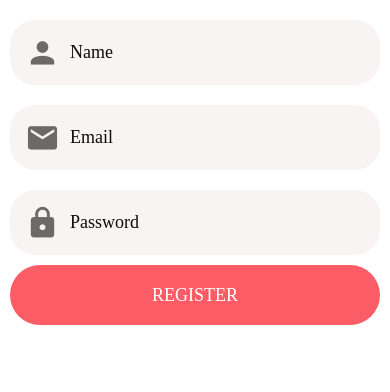
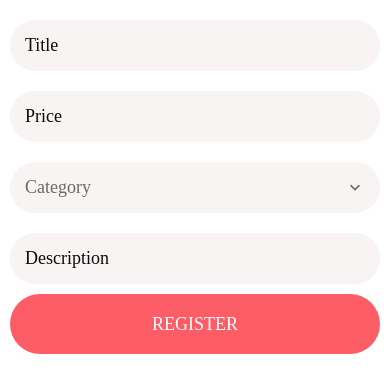
Before and after one commit to melihio/DoneWithIt, a React Native app: screen / in a window 390 px wide. Shown: the top 392 px of the page. Built offline with nearby package versions, Linux system fonts and the light colour scheme.

Commit message:
Add ListingEditScreen

```diff
--- a/App.js
+++ b/App.js
@@ -1,10 +1,11 @@
 import { GestureHandlerRootView } from "react-native-gesture-handler";
 import RegisterScreen from "./app/screens/RegisterScreen";
+import ListingEditScreen from "./app/screens/ListingEditScreen";
 
 export default function App() {
   return (
     <GestureHandlerRootView>
-      <RegisterScreen />
+      <ListingEditScreen />
     </GestureHandlerRootView>
   );
 }
--- /dev/null
+++ b/app/screens/ListingEditScreen.js
@@ -0,0 +1,60 @@
+import React, { useState } from "react";
+import Screen from "../components/Screen";
+import { StyleSheet } from "react-native";
+import { AppForm, AppFormField, SubmitButton } from "../components/forms";
+import * as Yup from "yup";
+import AppPicker from "../components/AppPicker";
+import AppFormPicker from "../components/forms/AppFormPicker";
+
+const validationSchema = Yup.object().shape({
+  title: Yup.string().required().min(5).label("Title"),
+  category: Yup.string().required().label("Category"),
+  price: Yup.number().required().min(1).label("Price"),
+  description: Yup.string().required().min(5).label("Description"),
+});
+
+const categories = [
+  { label: "Furniture", value: 1 },
+  { label: "Clothing", value: 2 },
+  { label: "Camera", value: 3 },
+];
+
+function ListingEditScreen(props) {
+  return (
+    <Screen style={styles.screen}>
+      <AppForm
+        initialValues={{ title: "", category: "", price: "", description: "" }}
+        onSubmit={(values) => console.log(values)}
+        validationSchema={validationSchema}
+      >
+        <AppFormField autoCorrect={false} name="title" placeholder="Title" />
+        <AppFormField
+          autoCapitalize="none"
+          autoCorrect={false}
+          name="price"
+          placeholder="Price"
+        />
+        <AppFormPicker
+          items={categories}
+          name="category"
+          placeholder="Category"
+        />
+        <AppFormField
+          autoCapitalize="none"
+          autoCorrect={false}
+          name="description"
+          placeholder="Description"
+        />
+        <SubmitButton title="REGISTER" />
+      </AppForm>
+    </Screen>
+  );
+}
+
+const styles = StyleSheet.create({
+  screen: {
+    margin: 10,
+  },
+});
+
+export default ListingEditScreen;
```
